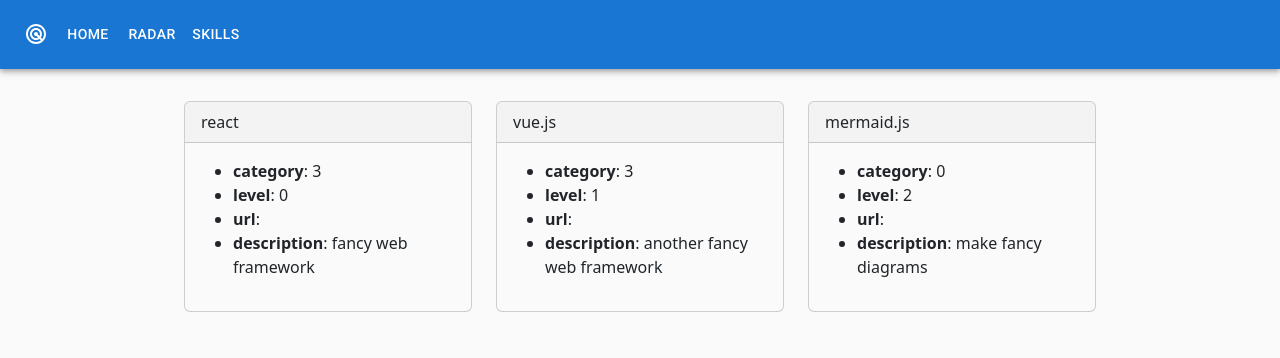
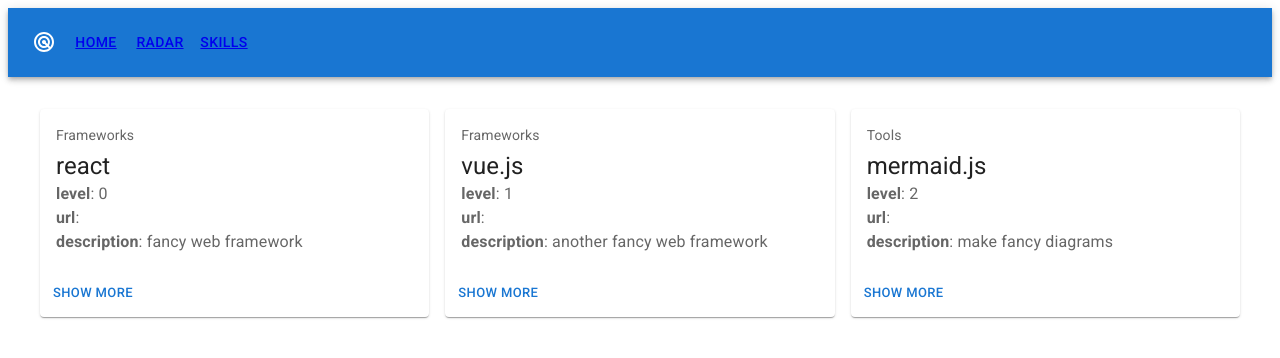
Before and after one commit to devradar/devradargo, a React (Create React App) app: page /#/skills in a window 1280 px wide. Shown: the top 358 px of the page. Built offline with nearby package versions, Linux system fonts and the light colour scheme.

Commit message:
remove bootstrap stuff

```diff
--- a/package.json
+++ b/package.json
@@ -16,10 +16,8 @@
     "@types/react": "^18.2.17",
     "@types/react-dom": "^18.2.7",
     "@types/uuid": "^9.0.2",
-    "bootstrap": "^5.3.1",
     "d3": "^7.8.5",
     "react": "^18.2.0",
-    "react-bootstrap": "^2.8.0",
     "react-dom": "^18.2.0",
     "react-router-dom": "^6.14.2",
     "react-scripts": "5.0.1",
--- a/src/App.tsx
+++ b/src/App.tsx
@@ -1,7 +1,11 @@
 import { Outlet } from "react-router-dom";
 import './App.scss'
 import NavBar from './NavBar'
-import React from "react";
+import '@fontsource/roboto/300.css';
+import '@fontsource/roboto/400.css';
+import '@fontsource/roboto/500.css';
+import '@fontsource/roboto/700.css';
+
 
 function App() {
   return (
--- a/src/components/skills.tsx
+++ b/src/components/skills.tsx
@@ -1,42 +1,53 @@
-import React from 'react';
-import { Card, Container, Row, Col } from 'react-bootstrap';
+import Card from '@mui/material/Card';
+import CardActions from '@mui/material/CardActions';
+import CardContent from '@mui/material/CardContent';
+import Button from '@mui/material/Button';
+import Typography from '@mui/material/Typography';
 import skills from '../data/skills';
 import { Skill } from '../types/domain';
+import Grid from '@mui/material/Grid';
+
 
 interface SkillCardProps {
   skill: Skill;
 }
+const skillProperties = ['level', 'url', 'description']
+const categories = ['Tools', 'Techniques', 'Platforms', 'Frameworks']
 
-const SkillCard = (props: SkillCardProps) => {
-  const skillProperties = ['category', 'level', 'url', 'description']
+export default function SkillCard(props: SkillCardProps) {
   return (
-    <Card bg="light" style={{ width: '18rem' }}>
-      <Card.Header>{props.skill.title}</Card.Header>
-      <Card.Body>
-        <Card.Text>
-          <ul>
+    <Card sx={{ minWidth: 275 }}>
+      <CardContent>
+        <Typography sx={{ fontSize: 14 }} color="text.secondary" gutterBottom>
+          {categories[props.skill.category]}
+        </Typography>
+        <Typography variant="h5" component="div">
+          {props.skill.title}
+        </Typography>
+        <Typography color="text.secondary">
           {skillProperties.map((key, index) => (
-              <li key={index}><b>{key}</b>: {props.skill[key]}</li>
+            <div key={index}><b>{key}</b>: {props.skill[key]}</div>
           ))}
-          </ul>
-        </Card.Text>
-      </Card.Body>
+        </Typography>
+      </CardContent>
+      <CardActions>
+        <Button size="small">Show More</Button>
+      </CardActions>
     </Card>
   );
-};
+}
 
 const Skills = () => {
   return (
-    <Container className="d-flex justify-content-center">
-      <Row>
+    <Grid container spacing={2}>
       {skills.map((skill, index) => (
-          <Col>
+        <Grid item xs={4}>
           <SkillCard skill={skill} />
-          </Col>
+        </Grid>
       ))
       }
-      </Row>
-    </Container>
+
+    </Grid>
   );
 };
 
--- a/src/main.scss
+++ b/src/main.scss
@@ -5,6 +5,3 @@
   "primary": #33aa66,
   "secondary": #ff7700
 );
-
-// Import Bootstrap and its default variables
-@import '~bootstrap/scss/bootstrap.scss';
```
Also changed, not shown: 1 other file (tests, documents, lock files or other folders). Lines whose indentation alone changed are shown as unchanged.
